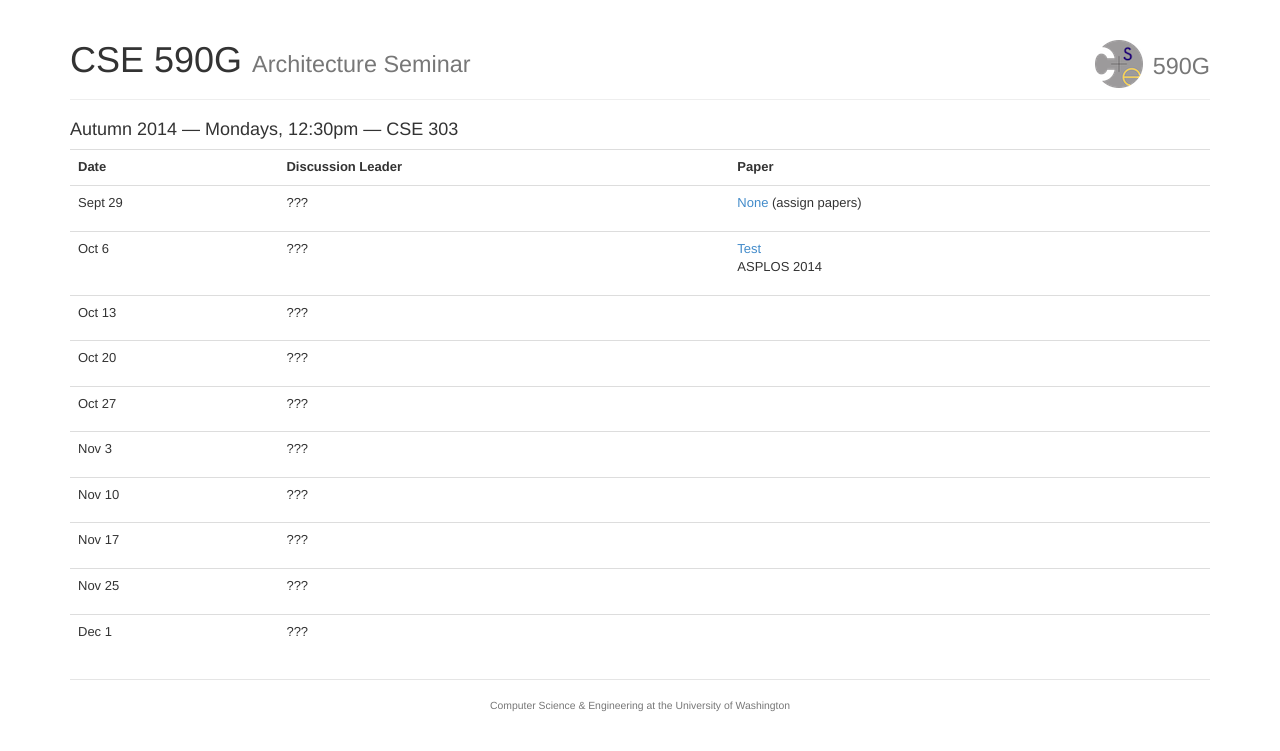
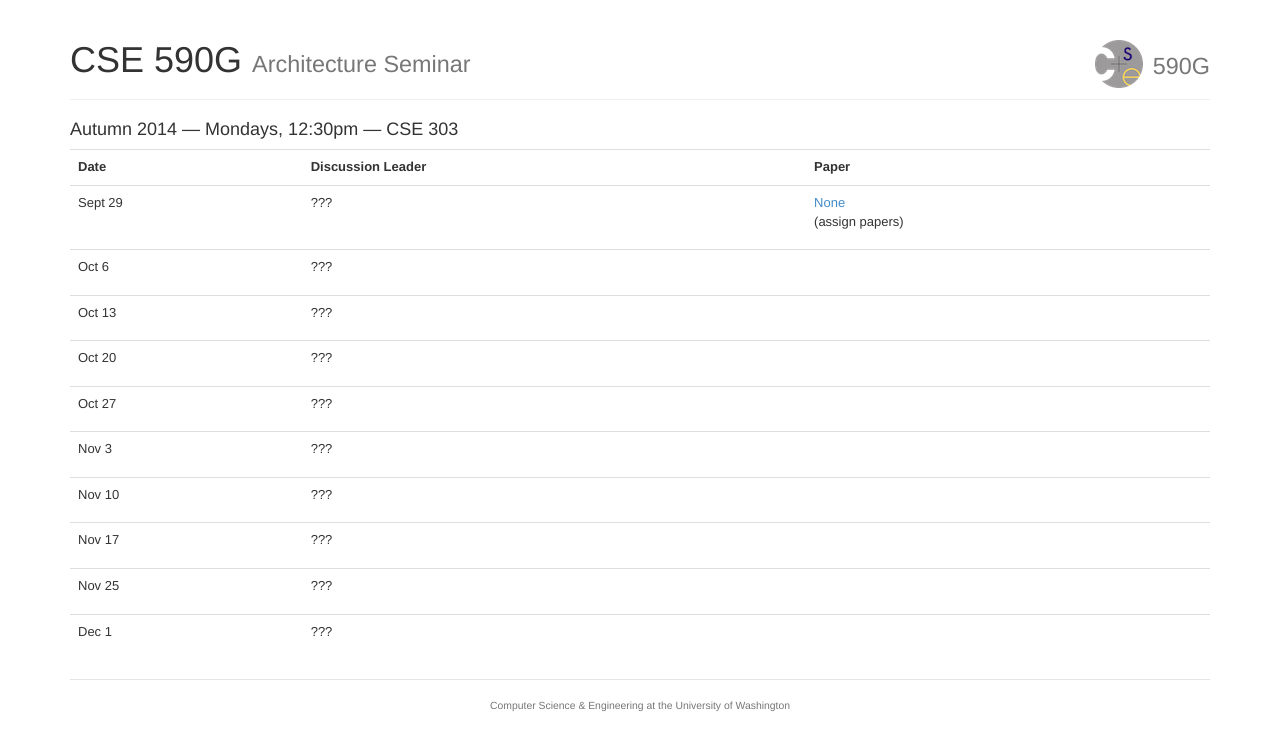
Before and after one commit to uwsampa/cse590g, a Jekyll site: the page built from 14au/index.md, in a window 1280 px wide. Shown: the top 751 px of the page. Built offline with Jekyll 4.4.1, drawn with Linux system fonts in a browser that asks for light colours; nearby versions of some CDN libraries; Markdown is read by kramdown in place of the engine named in the settings.

Commit message:
remove test data

```diff
--- a/14au/_data/schedule.yml
+++ b/14au/_data/schedule.yml
@@ -1,12 +1,12 @@
 - date: Sept 29
   who: ???
-  paper: "[None](http://cs.uw.edu/590g) (assign papers)"
+  paper:
+    - "[None](http://cs.uw.edu/590g)"
+    - (assign papers)
 
 - date: Oct 6
   who: ???
   paper:
-    - "[Test](test.com)"
-    - ASPLOS 2014
 
 - date: Oct 13
   who: ???
```
